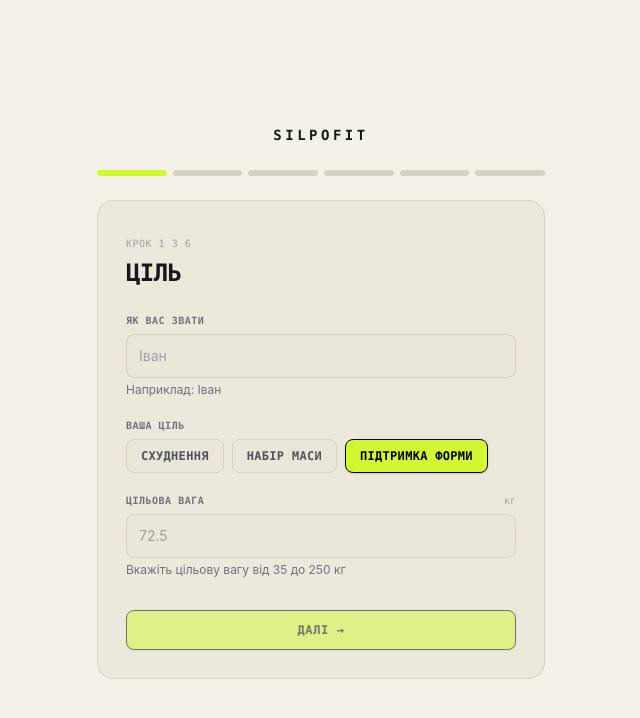
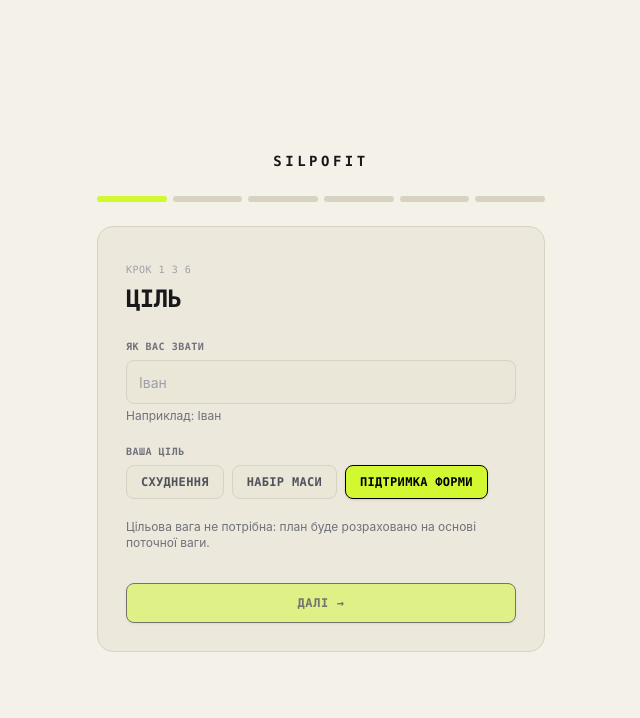
Before and after one commit to voloshmiak/silpo-agent-frontend, a React (Vite) app: page /onboarding in a window 1280 px wide. Both pictures are taken after a click on the button "ПІДТРИМКА ФОРМИ". Shown: the top 718 px of the page, without its empty margins (319-959 px from the left). Built offline with nearby package versions, Linux system fonts and the light colour scheme.

Commit message:
Make target weight optional for maintenance

```diff
--- a/src/pages/onboarding/model/validation.ts
+++ b/src/pages/onboarding/model/validation.ts
@@ -51,7 +51,7 @@
       if (!isValidWeight(data.targetWeightKg)) {
         return `Вага має бути від ${WEIGHT_RANGE.min} до ${WEIGHT_RANGE.max} кг`;
       }
-      return getWeightGoalError(data);
+      return undefined;
     case "heightCm":
       return isInRange(data.heightCm, HEIGHT_RANGE)
         ? undefined
@@ -90,7 +90,10 @@
 export function isStepValid(step: number, data: OnboardingFormData): boolean {
   switch (step) {
     case 0:
-      return !getFieldError("name", data) && !getFieldError("targetWeightKg", data);
+      return (
+        !getFieldError("name", data) &&
+        (data.focus === "Підтримка форми" || !getFieldError("targetWeightKg", data))
+      );
     case 1:
       return (
         !getFieldError("heightCm", data) &&
--- a/src/pages/onboarding/ui/steps/StepGoal.tsx
+++ b/src/pages/onboarding/ui/steps/StepGoal.tsx
@@ -16,7 +16,10 @@
 
 export const StepGoal: React.FC<Props> = ({ data, update }) => {
   const nameError = getVisibleFieldError("name", data);
-  const weightError = getVisibleFieldError("targetWeightKg", data);
+  const isMaintenance = data.focus === "Підтримка форми";
+  const weightError = isMaintenance
+    ? undefined
+    : getVisibleFieldError("targetWeightKg", data);
 
   return (
     <div className="space-y-5">
@@ -42,6 +45,11 @@
         />
       </div>
 
+      {isMaintenance ? (
+        <p className="text-xs text-zinc-500">
+          Цільова вага не потрібна: план буде розраховано на основі поточної ваги.
+        </p>
+      ) : (
         <div>
           <FieldLabel hint="кг">Цільова вага</FieldLabel>
           <TextInput
@@ -63,6 +71,7 @@
             </p>
           )}
         </div>
+      )}
     </div>
   );
 };
```
Also changed, not shown: 1 other file (tests, documents, lock files or other folders). Lines whose indentation alone changed are shown as unchanged.
